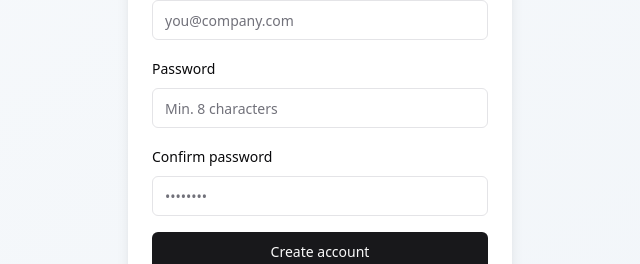
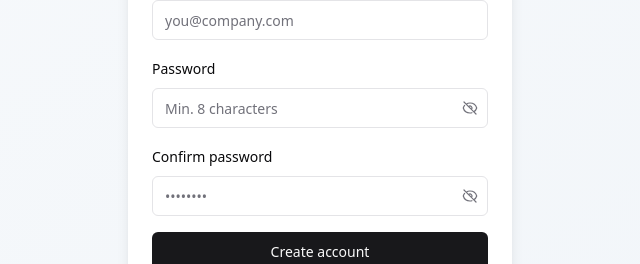
Before and after one commit to ashuuzgit/acme-ai-chat-support, a Next.js app in the folder frontend/: page /register in a window 1280 px wide. Shown: the part 392-656 px from the top of the page, without its empty margins (320-960 px from the left). Built offline with nearby package versions, Linux system fonts and the light colour scheme; no server answers.

Commit message:
auth - see password toggle , improved side bar flow and sizing and transition properties

```diff
--- a/frontend/src/app/(auth)/login/page.tsx
+++ b/frontend/src/app/(auth)/login/page.tsx
@@ -34,9 +34,23 @@
 
 type FormValues = z.infer<typeof schema>;
 
+function EyeIcon({ open }: { open: boolean }) {
+  return open ? (
+    <svg className="h-4 w-4" fill="none" viewBox="0 0 24 24" stroke="currentColor" strokeWidth={1.8}>
+      <path strokeLinecap="round" strokeLinejoin="round" d="M2.036 12.322a1.012 1.012 0 0 1 0-.639C3.423 7.51 7.36 4.5 12 4.5c4.638 0 8.573 3.007 9.963 7.178.07.207.07.431 0 .639C20.577 16.49 16.64 19.5 12 19.5c-4.638 0-8.573-3.007-9.963-7.178Z" />
+      <path strokeLinecap="round" strokeLinejoin="round" d="M15 12a3 3 0 1 1-6 0 3 3 0 0 1 6 0Z" />
+    </svg>
+  ) : (
+    <svg className="h-4 w-4" fill="none" viewBox="0 0 24 24" stroke="currentColor" strokeWidth={1.8}>
+      <path strokeLinecap="round" strokeLinejoin="round" d="M3.98 8.223A10.477 10.477 0 0 0 1.934 12C3.226 16.338 7.244 19.5 12 19.5c.993 0 1.953-.138 2.863-.395M6.228 6.228A10.451 10.451 0 0 1 12 4.5c4.756 0 8.773 3.162 10.065 7.498a10.522 10.522 0 0 1-4.293 5.774M6.228 6.228 3 3m3.228 3.228 3.65 3.65m7.894 7.894L21 21m-3.228-3.228-3.65-3.65m0 0a3 3 0 1 0-4.243-4.243m4.242 4.242L9.88 9.88" />
+    </svg>
+  );
+}
+
 export default function LoginPage() {
   const router = useRouter();
   const [serverError, setServerError] = useState<string | null>(null);
+  const [showPassword, setShowPassword] = useState(false);
 
   const form = useForm<FormValues>({
     resolver: zodResolver(schema),
@@ -100,12 +114,24 @@
                     </Link>
                   </div>
                   <FormControl>
-                    <Input
-                      type="password"
-                      placeholder="••••••••"
-                      autoComplete="current-password"
-                      {...field}
-                    />
+                    <div className="relative">
+                      <Input
+                        type={showPassword ? "text" : "password"}
+                        placeholder="••••••••"
+                        autoComplete="current-password"
+                        className="pr-9"
+                        {...field}
+                      />
+                      <button
+                        type="button"
+                        onClick={() => setShowPassword((v) => !v)}
+                        className="absolute right-2.5 top-1/2 -translate-y-1/2 text-muted-foreground hover:text-foreground transition-colors"
+                        tabIndex={-1}
+                        aria-label={showPassword ? "Hide password" : "Show password"}
+                      >
+                        <EyeIcon open={showPassword} />
+                      </button>
+                    </div>
                   </FormControl>
                   <FormMessage />
                 </FormItem>
--- a/frontend/src/app/(auth)/register/page.tsx
+++ b/frontend/src/app/(auth)/register/page.tsx
@@ -41,9 +41,23 @@
 
 type FormValues = z.infer<typeof schema>;
 
+function EyeIcon({ open }: { open: boolean }) {
+  return open ? (
+    <svg className="h-4 w-4" fill="none" viewBox="0 0 24 24" stroke="currentColor" strokeWidth={1.8}>
+      <path strokeLinecap="round" strokeLinejoin="round" d="M2.036 12.322a1.012 1.012 0 0 1 0-.639C3.423 7.51 7.36 4.5 12 4.5c4.638 0 8.573 3.007 9.963 7.178.07.207.07.431 0 .639C20.577 16.49 16.64 19.5 12 19.5c-4.638 0-8.573-3.007-9.963-7.178Z" />
+      <path strokeLinecap="round" strokeLinejoin="round" d="M15 12a3 3 0 1 1-6 0 3 3 0 0 1 6 0Z" />
+    </svg>
+  ) : (
+    <svg className="h-4 w-4" fill="none" viewBox="0 0 24 24" stroke="currentColor" strokeWidth={1.8}>
+      <path strokeLinecap="round" strokeLinejoin="round" d="M3.98 8.223A10.477 10.477 0 0 0 1.934 12C3.226 16.338 7.244 19.5 12 19.5c.993 0 1.953-.138 2.863-.395M6.228 6.228A10.451 10.451 0 0 1 12 4.5c4.756 0 8.773 3.162 10.065 7.498a10.522 10.522 0 0 1-4.293 5.774M6.228 6.228 3 3m3.228 3.228 3.65 3.65m7.894 7.894L21 21m-3.228-3.228-3.65-3.65m0 0a3 3 0 1 0-4.243-4.243m4.242 4.242L9.88 9.88" />
+    </svg>
+  );
+}
+
 export default function RegisterPage() {
   const router = useRouter();
   const [serverError, setServerError] = useState<string | null>(null);
+  const [showPassword, setShowPassword] = useState(false);
 
   const form = useForm<FormValues>({
     resolver: zodResolver(schema),
@@ -122,12 +136,24 @@
                 <FormItem>
                   <FormLabel>Password</FormLabel>
                   <FormControl>
+                    <div className="relative">
                       <Input
-                      type="password"
+                        type={showPassword ? "text" : "password"}
                         placeholder="Min. 8 characters"
                         autoComplete="new-password"
+                        className="pr-9"
                         {...field}
                       />
+                      <button
+                        type="button"
+                        onClick={() => setShowPassword((v) => !v)}
+                        className="absolute right-2.5 top-1/2 -translate-y-1/2 text-muted-foreground hover:text-foreground transition-colors"
+                        tabIndex={-1}
+                        aria-label={showPassword ? "Hide password" : "Show password"}
+                      >
+                        <EyeIcon open={showPassword} />
+                      </button>
+                    </div>
                   </FormControl>
                   <FormMessage />
                 </FormItem>
@@ -141,12 +167,24 @@
                 <FormItem>
                   <FormLabel>Confirm password</FormLabel>
                   <FormControl>
+                    <div className="relative">
                       <Input
-                      type="password"
+                        type={showPassword ? "text" : "password"}
                         placeholder="••••••••"
                         autoComplete="new-password"
+                        className="pr-9"
                         {...field}
                       />
+                      <button
+                        type="button"
+                        onClick={() => setShowPassword((v) => !v)}
+                        className="absolute right-2.5 top-1/2 -translate-y-1/2 text-muted-foreground hover:text-foreground transition-colors"
+                        tabIndex={-1}
+                        aria-label={showPassword ? "Hide password" : "Show password"}
+                      >
+                        <EyeIcon open={showPassword} />
+                      </button>
+                    </div>
                   </FormControl>
                   <FormMessage />
                 </FormItem>
--- a/frontend/src/app/(dashboard)/layout.tsx
+++ b/frontend/src/app/(dashboard)/layout.tsx
@@ -253,17 +253,22 @@
                   href={item.href}
                   onClick={handleNavClick}
                   className={cn(
-                    "flex items-center gap-3 rounded-lg py-2 text-sm transition-all duration-200",
+                    "flex items-center gap-3 rounded-lg py-2 text-sm transition-colors duration-150",
                     showLabels ? "px-2.5" : "md:justify-center md:px-2 px-2.5",
                     active
                       ? "bg-primary text-primary-foreground font-medium shadow-sm"
-                      : "text-muted-foreground hover:bg-muted/80 hover:text-foreground hover:shadow-[0_0_0_1px_hsl(var(--primary)/0.10),_0_2px_8px_hsl(var(--primary)/0.06)]"
+                      : "text-muted-foreground hover:bg-muted/80 hover:text-foreground"
                   )}
                 >
-                  {item.icon}
+                  <span className={cn(
+                    "shrink-0 flex items-center justify-center",
+                    !showLabels ? "[&>svg]:h-5 [&>svg]:w-5" : "[&>svg]:h-4 [&>svg]:w-4"
+                  )}>
+                    {item.icon}
+                  </span>
                   <span
                     className={cn(
-                      "truncate transition-all duration-200 whitespace-nowrap",
+                      "truncate transition-[opacity,width] duration-200 whitespace-nowrap",
                       showLabels ? "opacity-100 w-auto" : "opacity-0 w-0 md:hidden"
                     )}
                   >
```
Lines whose indentation alone changed are shown as unchanged.
